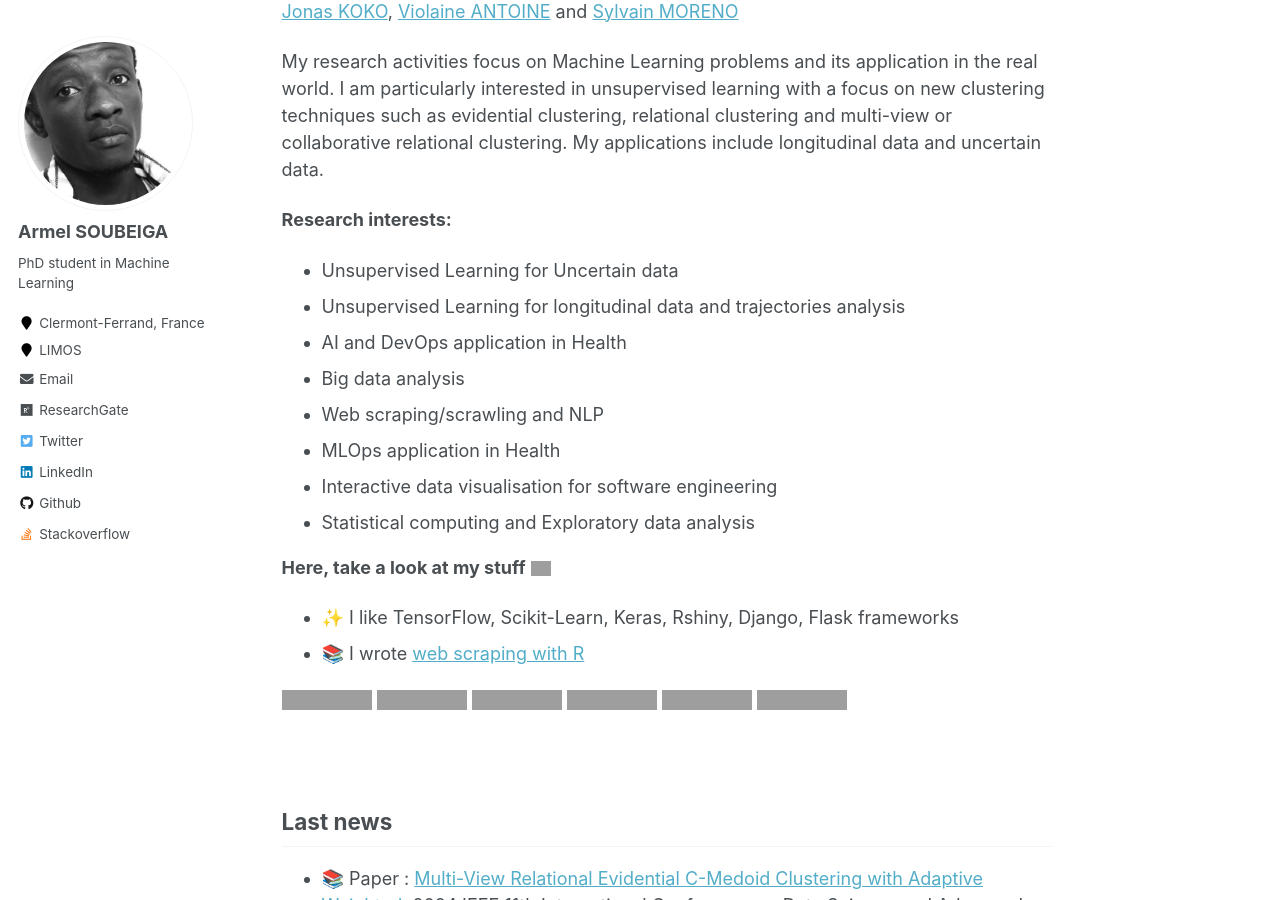
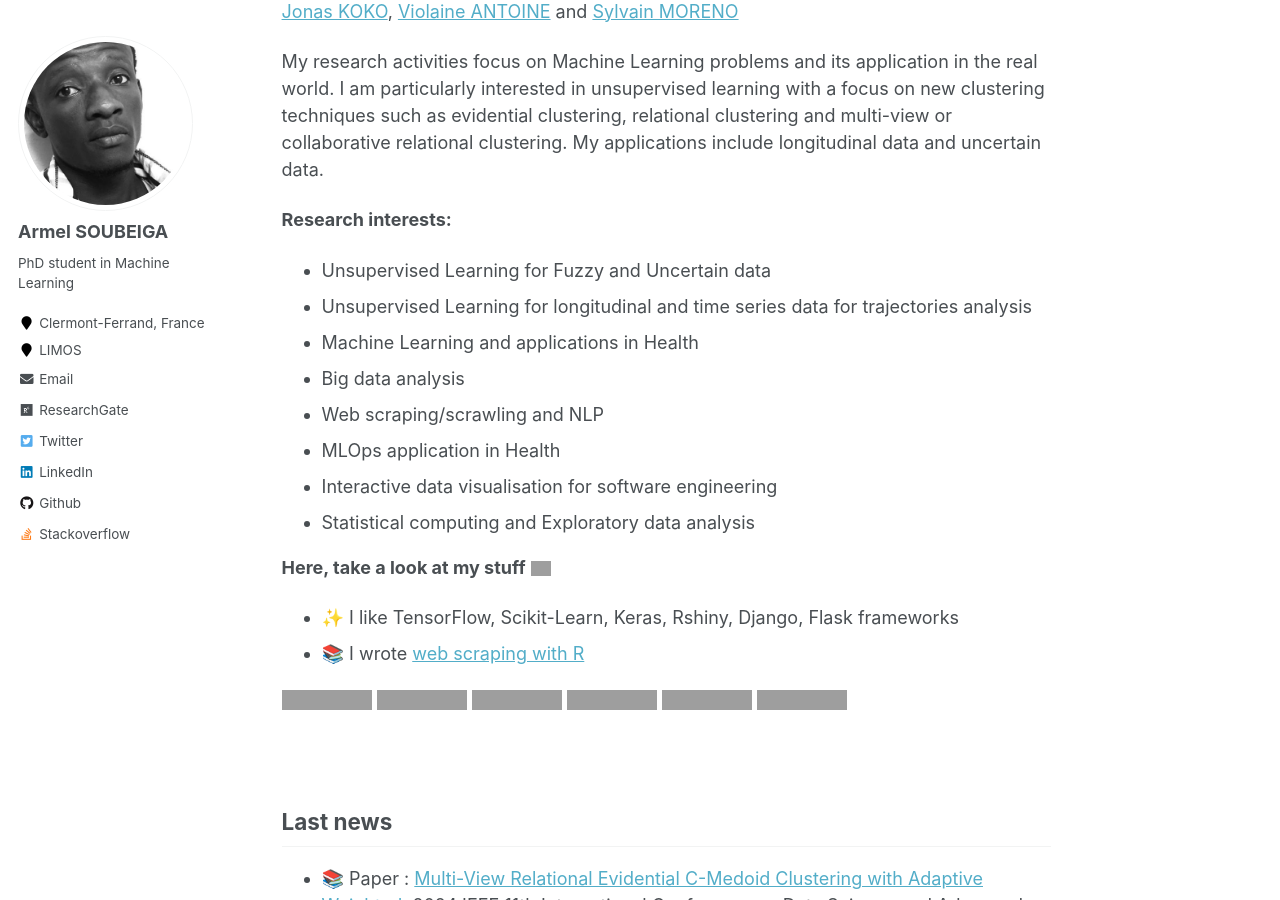
Before and after one commit to armelsoubeiga/armelsoubeiga.github.io, a Jekyll site: the page built from _pages/about.md, in a window 1280 px wide and 900 px high, scrolled down 311 px, cut to the strip 0-900 px from the top of the window. Built offline with Jekyll 4.4.1, drawn with Linux system fonts in a browser that asks for light colours; grey boxes are pictures that could not be loaded.

Commit message:
Update about.md

```diff
--- a/_pages/about.md
+++ b/_pages/about.md
@@ -16,9 +16,9 @@ My research activities focus on Machine Learning problems and its application in
 
 **Research interests:**
 
-- Unsupervised Learning for Uncertain data
-- Unsupervised Learning for longitudinal data and trajectories analysis
-- AI and DevOps application in Health
+- Unsupervised Learning for Fuzzy and Uncertain data
+- Unsupervised Learning for longitudinal and time series data for trajectories analysis
+- Machine Learning and applications in Health
 - Big data analysis
 - Web scraping/scrawling and NLP
 - MLOps application in Health
```
